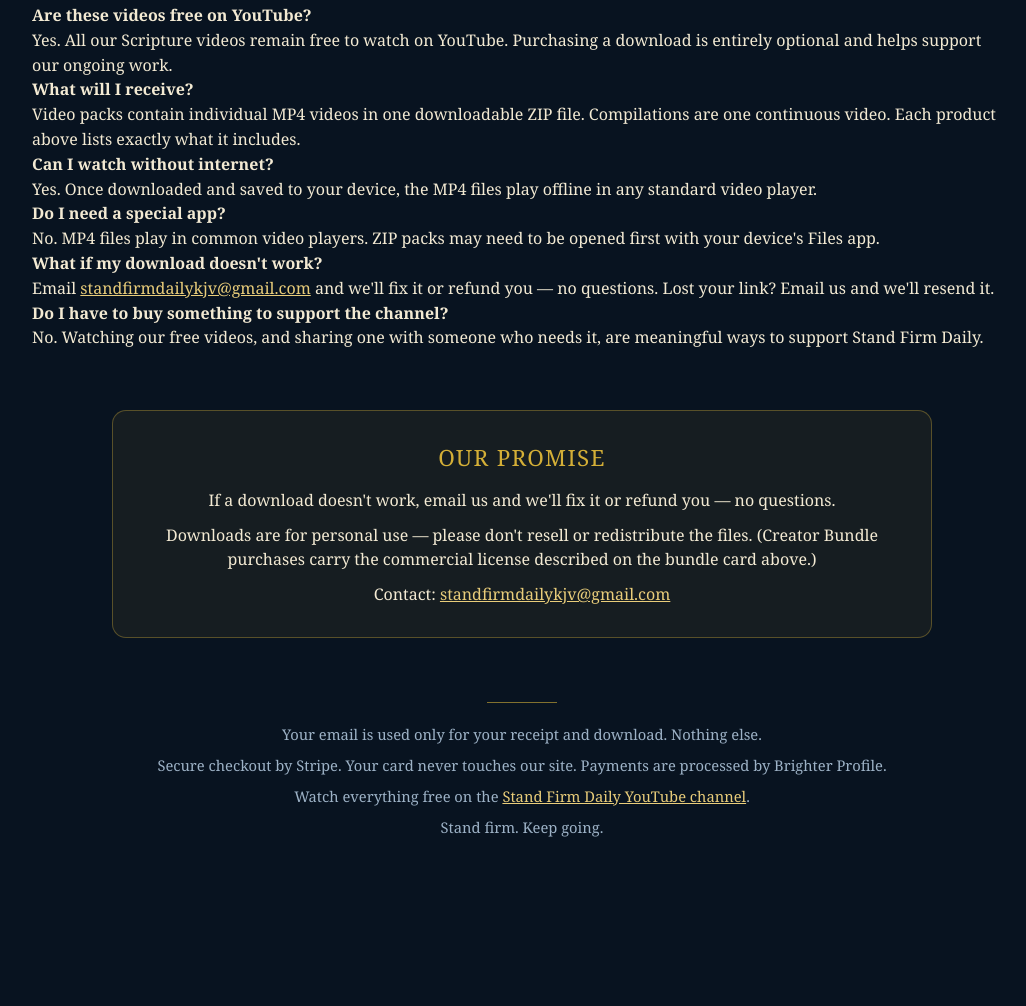
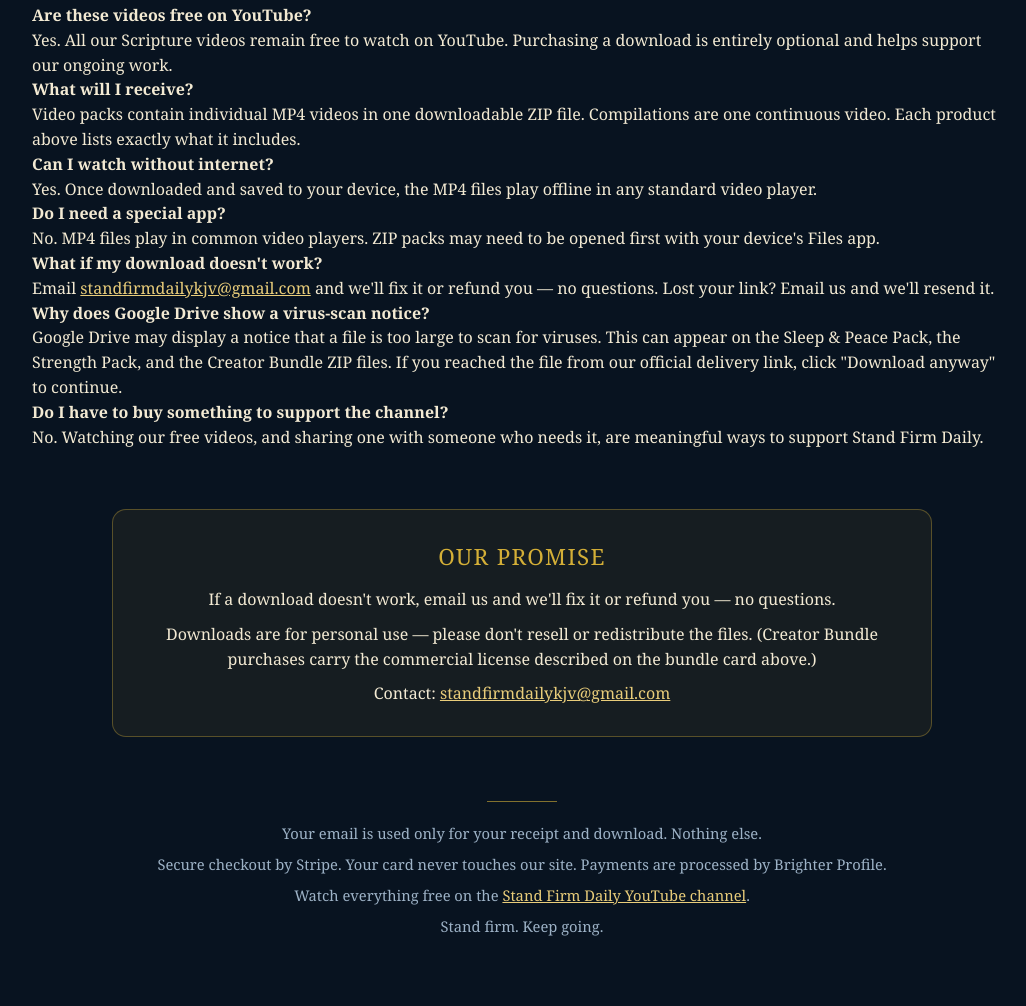
Before and after one commit to chrisla122787/standfirm-store, a plain HTML site: page index.html in a window 1280 px wide. Shown: the part 4843-5849 px from the top of the page, without its empty margins (118-1144 px from the left). Before the commit the page ends 5749 px from the top, so only its background shows below. Drawn offline with Linux system fonts and the light colour scheme.

Commit message:
Add Google Drive virus-scan notice to download FAQ

```diff
--- a/index.html
+++ b/index.html
@@ -143,6 +143,7 @@
     <p><strong>Can I watch without internet?</strong><br>Yes. Once downloaded and saved to your device, the MP4 files play offline in any standard video player.</p>
     <p><strong>Do I need a special app?</strong><br>No. MP4 files play in common video players. ZIP packs may need to be opened first with your device's Files app.</p>
     <p><strong>What if my download doesn't work?</strong><br>Email <a href="mailto:standfirmdailykjv@gmail.com">standfirmdailykjv@gmail.com</a> and we'll fix it or refund you — no questions. Lost your link? Email us and we'll resend it.</p>
+    <p><strong>Why does Google Drive show a virus-scan notice?</strong><br>Google Drive may display a notice that a file is too large to scan for viruses. This can appear on the Sleep &amp; Peace Pack, the Strength Pack, and the Creator Bundle ZIP files. If you reached the file from our official delivery link, click "Download anyway" to continue.</p>
     <p><strong>Do I have to buy something to support the channel?</strong><br>No. Watching our free videos, and sharing one with someone who needs it, are meaningful ways to support Stand Firm Daily.</p>
   </div>
 </section>
```
